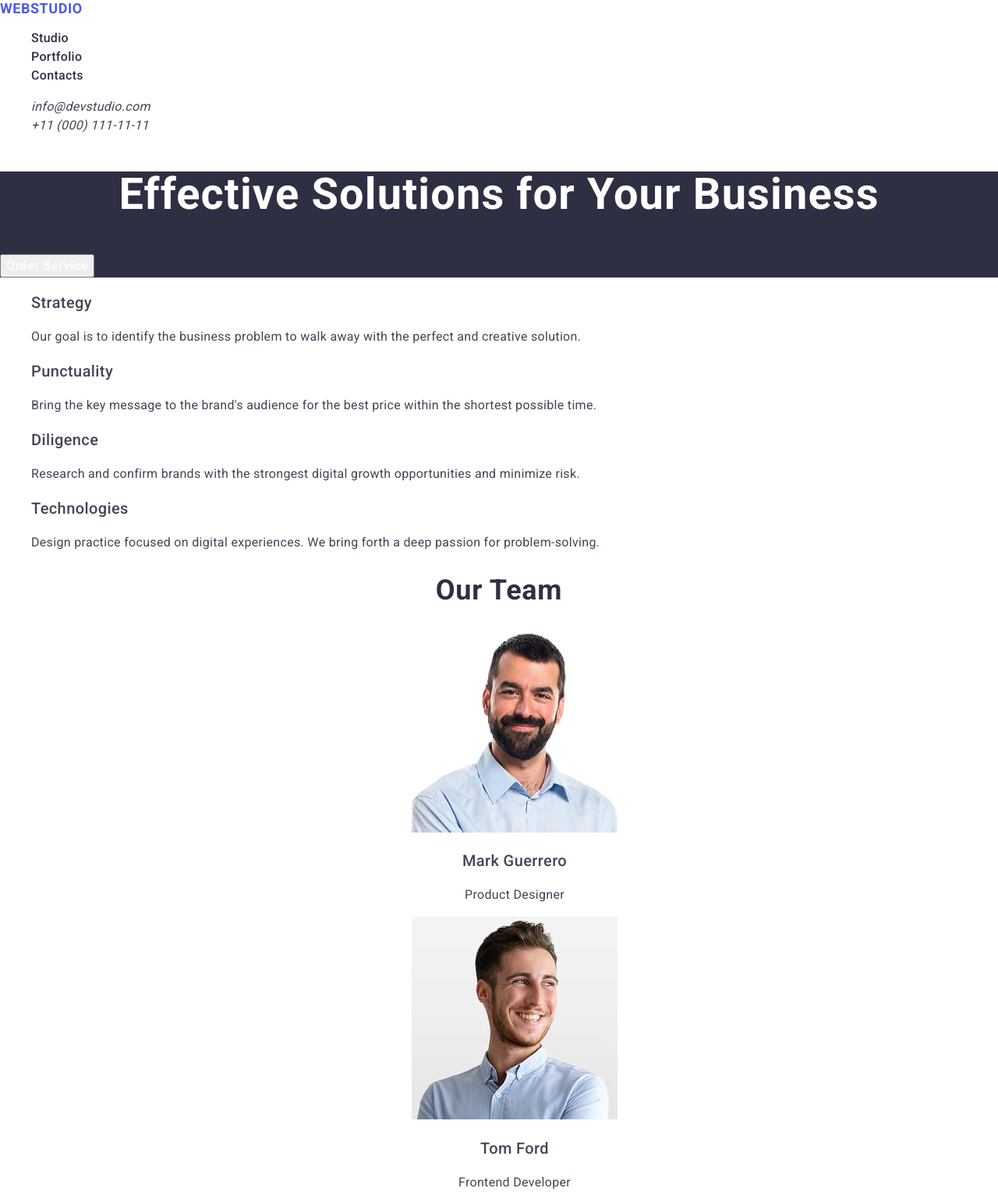
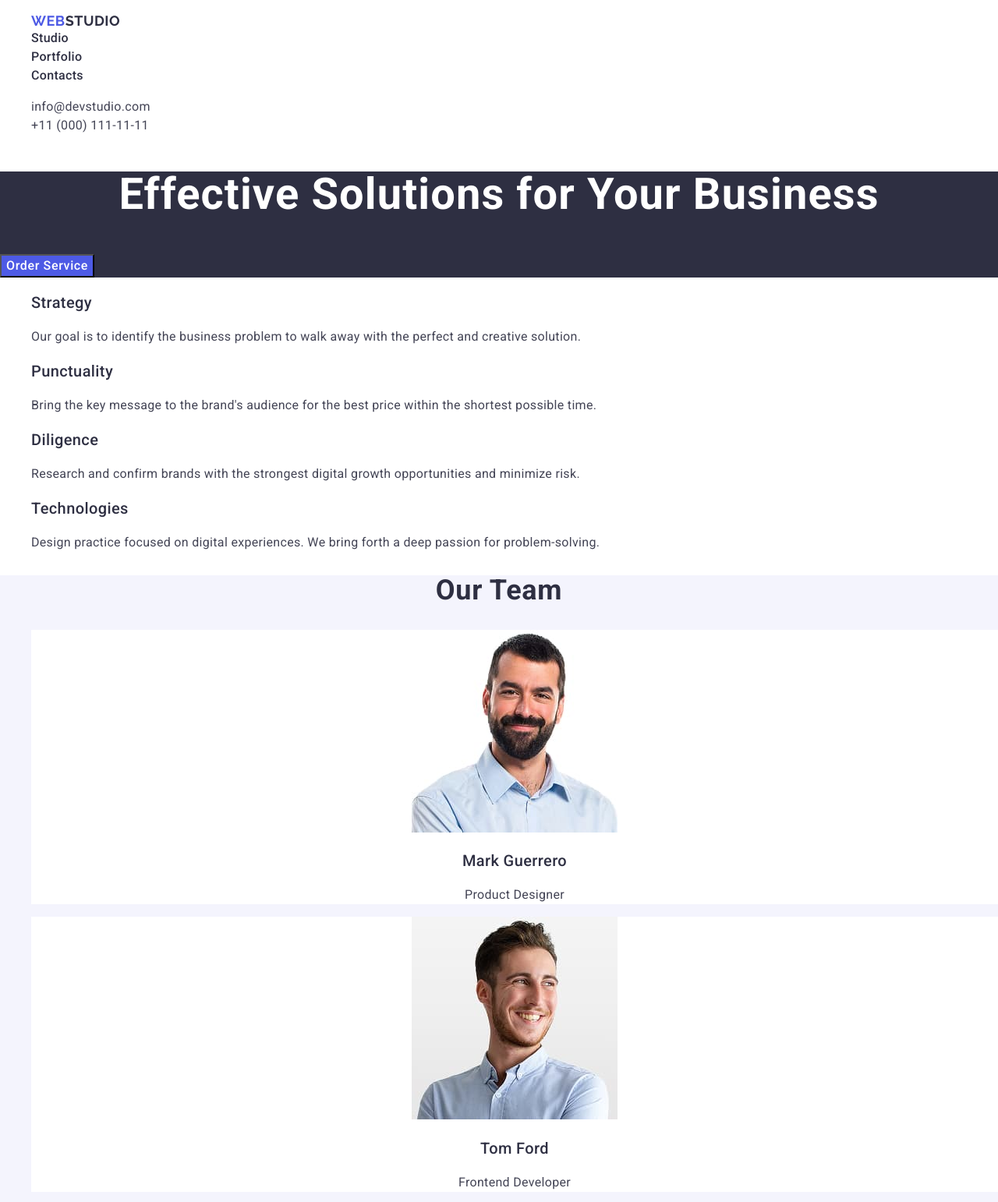
Before and after one commit to shevelalex/goit-markup-hw-02, a plain HTML site: page index.html in a window 1280 px wide. Shown: the top 1542 px of the page at 78% size. Drawn offline with nearby package versions, Linux system fonts and the light colour scheme.

Commit message:
finish-5

```diff
--- a/css/style.css
+++ b/css/style.css
@@ -19,21 +19,21 @@ a:active {
 }
 
 .header-logo {
-  font-family: "Roboto", sans-serif;
+  font-family: "Raleway", sans-serif;
   font-weight: 700;
   font-size: 18px;
   line-height: 117%;
   letter-spacing: 0.03em;
   text-transform: uppercase;
+  color: #4d5ae5;
+}
+
+.header-logo .logo-navi {
   color: #2e2f42;
 }
 
-.header-logo .logo-iris {
-  color: #4d5ae5;
-}
-
 .header-logo:hover {
-  color: #4d5ae5;
+  color: #404bbf;
 }
 
 .nav {
@@ -44,6 +44,10 @@ a:active {
   color: #2e2f42;
 }
 
+.address {
+  font-style: normal;
+}
+
 .addr {
   font-weight: 400;
   font-size: 16px;
@@ -52,8 +56,9 @@ a:active {
   color: #434455;
 }
 
-.addr:hover {
-  color: #4d5ae5;
+.addr:hover,
+addr:focus {
+  color: #404bbf;
 }
 
 .banner {
@@ -76,6 +81,12 @@ a:active {
   line-height: 150%;
   letter-spacing: 0.04em;
   color: #ffffff;
+  background-color: #4d5ae5;
+}
+
+.banner-btn:hover,
+.banner-btn:focus {
+  background-color: #404bbf;
 }
 
 .hero-subtitle {
@@ -83,7 +94,7 @@ a:active {
   font-size: 20px;
   line-height: 120%;
   letter-spacing: 0.02em;
-  color: #434455;
+  color: #2e2f42;
 }
 
 .hero-text {
@@ -95,16 +106,22 @@ a:active {
 }
 
 .team {
+  background-color: #f4f4fd;
+}
+
+.team-title {
   font-weight: 700;
   font-size: 36px;
   line-height: 111%;
   letter-spacing: 0.02em;
   text-align: center;
   color: #2e2f42;
+  text-transform: capitalize;
 }
 
 .team-img {
   text-align: center;
+  background-color: #ffffff;
 }
 
 .team-subtitle {
@@ -113,7 +130,7 @@ a:active {
   line-height: 120%;
   letter-spacing: 0.02em;
   text-align: center;
-  color: #434455;
+  color: #2e2f42;
 }
 .team-text {
   font-weight: 400;
@@ -131,6 +148,7 @@ a:active {
   letter-spacing: 0.02em;
   text-align: center;
   color: #2e2f42;
+  text-transform: capitalize;
 }
 
 .portfolio-subtitle {
@@ -159,11 +177,11 @@ a:active {
   line-height: 117%;
   letter-spacing: 0.03em;
   text-transform: uppercase;
-  color: #f4f4fd;
+  color: #4d5ae5;
 }
 
-.footer-logo .logo-iris {
-  color: #4d5ae5;
+.footer-logo .logo-navi {
+  color: #f4f4fd;
 }
 
 .footer-text {
--- a/index.html
+++ b/index.html
@@ -24,10 +24,12 @@
   <body>
     <header class="header">
       <nav class="navigation">
-        <a class="header-logo" href="./index.html"
-          ><span class="logo-iris">Web</span>Studio</a
-        >
         <ul>
+          <li>
+            <a class="header-logo" href="./index.html"
+              >Web<span class="logo-navi">Studio</span></a
+            >
+          </li>
           <li><a class="nav" href="">Studio</a></li>
           <li><a class="nav" href="">Portfolio</a></li>
           <li><a class="nav" href="">Contacts</a></li>
@@ -84,8 +86,8 @@
           </li>
         </ul>
       </section>
-      <section>
-        <h2 class="team">Our Team</h2>
+      <section class="team">
+        <h2 class="team-title">Our Team</h2>
         <ul>
           <li class="team-img">
             <img
@@ -197,7 +199,7 @@
     </main>
     <footer class="footer">
       <a class="footer-logo" href="./index.html"
-        ><span class="logo-iris">Web</span>Studio</a
+        >Web<span class="logo-navi">Studio</span></a
       >
       <p class="footer-text">
         Increase the flow of customers and sales for your business with digital
```
